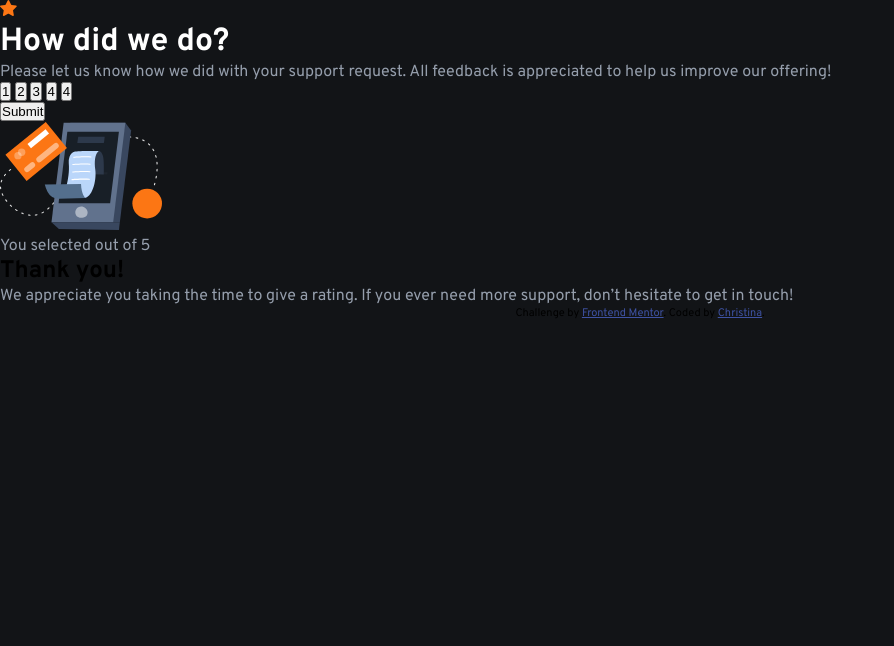
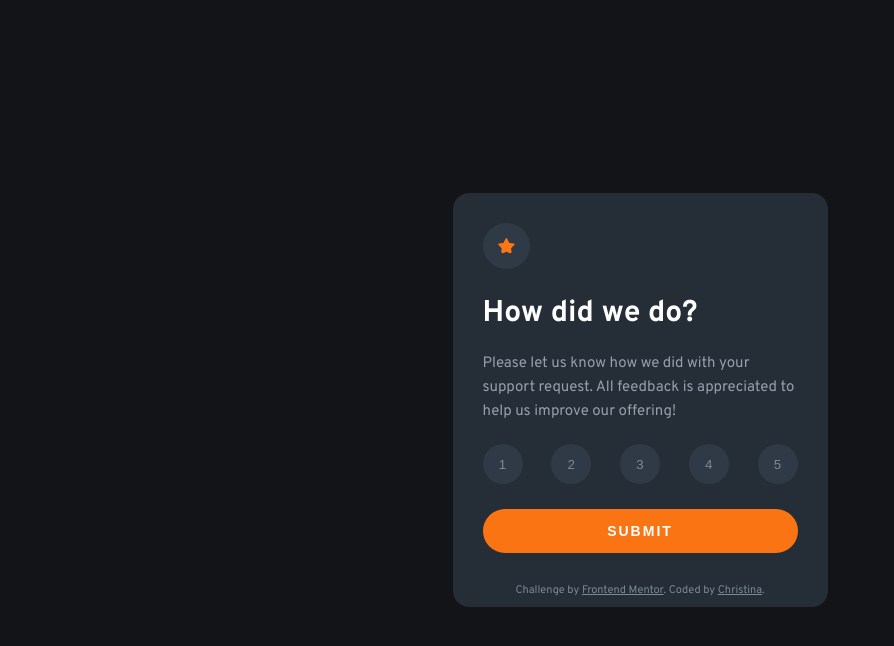
Before and after one commit to codercreative/interactive-rating-component, a plain HTML site: page index.html in a window 1280 px wide. Shown: the whole page, without its empty margins (0-894 px from the left). Drawn offline with Linux system fonts and the light colour scheme.

Commit message:
Work on completing rating card

```diff
--- a/css/style.css
+++ b/css/style.css
@@ -5,18 +5,76 @@
 }
 
 body {
-  background-color: hsl(216, 12%, 8%);
+  height: 100vh;
+  width: 100vw;
+  background-color: #121417;
   font-family: "Overpass", sans-serif;
+  font-size: 15px;
+  display: flex;
+  justify-content: center;
+  align-items: center;
+  position: relative;
 }
 
 .container {
-  background-color: hsl(216, 12%, 8%);
+  background-color: #252d37;
+  border-radius: 16px;
+  width: 375px;
+}
+
+.rating-card {
+  margin: 30px;
+}
+
+.icon-star {
+  background-color: #303a46;
+  border-radius: 50%;
+  padding: 15px;
 }
 
 h1 {
-  color: hsl(0, 0%, 100%);
+  margin-top: 20px;
+  color: #ffffff;
 }
 
 p {
-  color: hsl(217, 12%, 63%);
+  color: #959eac;
+  margin-top: 20px;
+  line-height: 1.6;
 }
+
+.rating-scale {
+  width: 100%;
+  margin-top: 20px;
+  display: flex;
+  justify-content: space-between;
+}
+
+.rating {
+  background-color: #303a46;
+  height: 40px;
+  width: 40px;
+  border-radius: 50%;
+  color: #7c8798;
+  border: none;
+  cursor: pointer;
+}
+
+.submit-btn {
+  background-color: #fb7413;
+  width: 100%;
+  border: none;
+  border-radius: 30px;
+  text-transform: uppercase;
+  color: #ffffff;
+  cursor: pointer;
+  font-size: 14px;
+  font-weight: 700;
+  letter-spacing: 2px;
+  padding: 14px 12px;
+  margin-top: 25px;
+}
+
+.thank-you-card {
+  display: none;
+}
--- a/index.html
+++ b/index.html
@@ -19,8 +19,10 @@
         font-size: 11px;
         text-align: center;
       }
+      .attribution,
       .attribution a {
-        color: hsl(228, 45%, 44%);
+        color: #7c8798;
+        margin-bottom: 10px;
       }
     </style>
 
@@ -50,14 +52,14 @@
           is appreciated to help us improve our offering!
         </p>
         <div class="rating-scale">
-          <button class="btn rating-1">1</button>
-          <button class="btn rating-2">2</button>
-          <button class="btn rating-3">3</button>
-          <button class="btn rating-4">4</button>
-          <button class="btn rating-4">4</button>
+          <button class="rating">1</button>
+          <button class="rating">2</button>
+          <button class="rating">3</button>
+          <button class="rating">4</button>
+          <button class="rating">5</button>
         </div>
         <div>
-          <button>Submit</button>
+          <button class="submit-btn">Submit</button>
         </div>
       </div>
 
```
